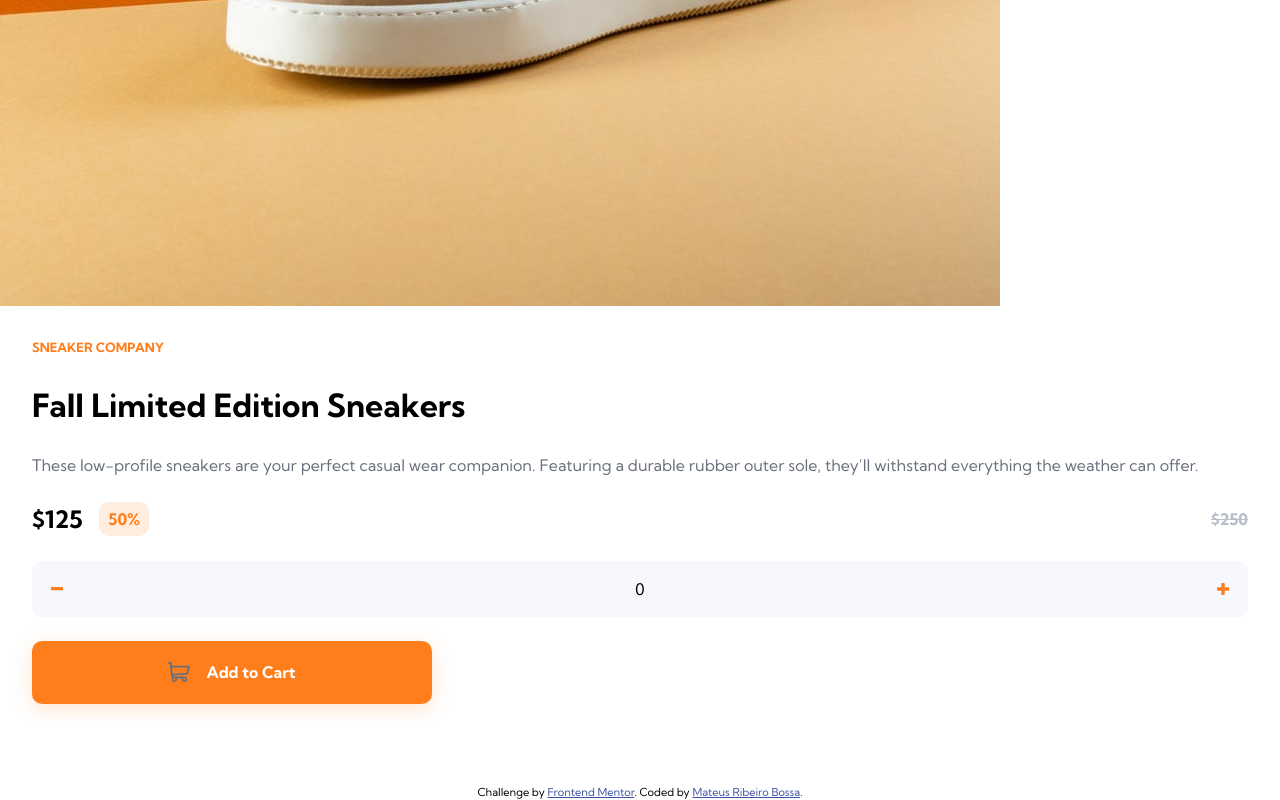
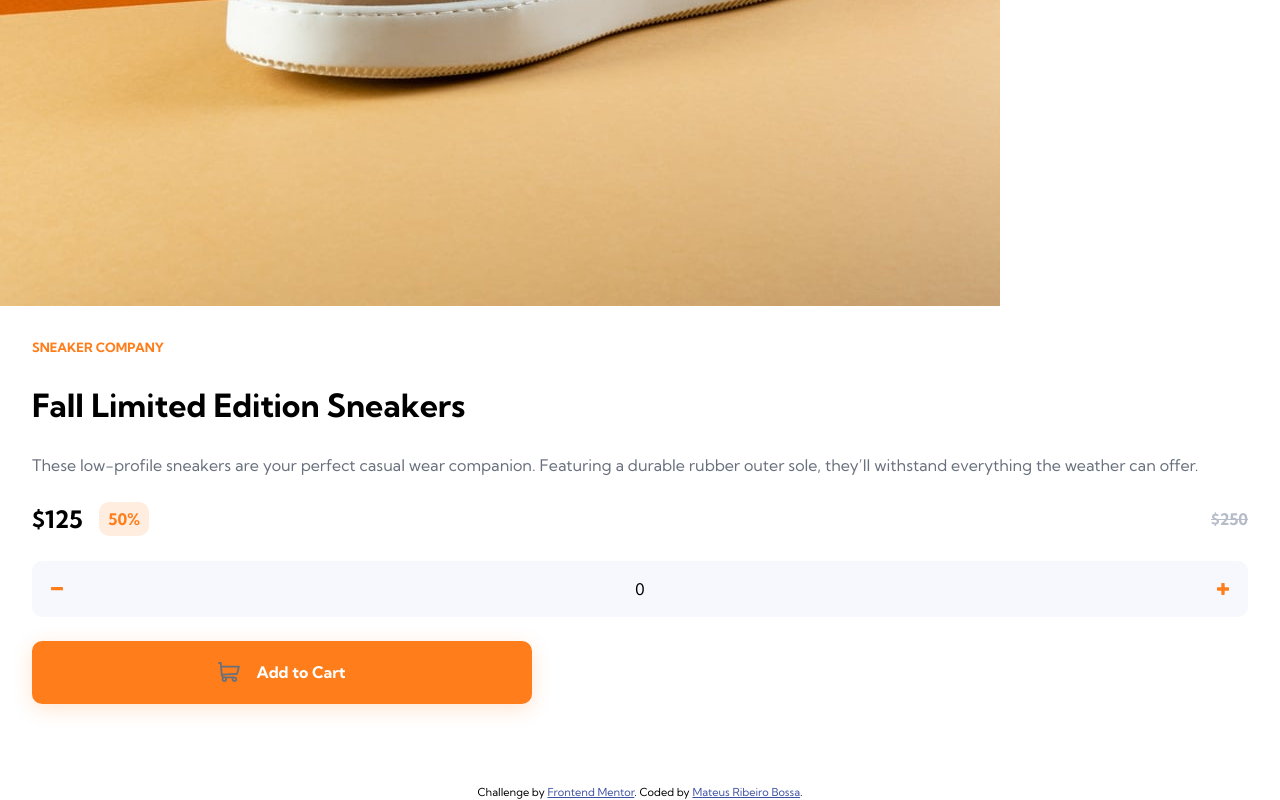
Before and after one commit to mtbossa/frontend-mentor-ecommerce-page, a Vue app: page / in a window 1280 px wide. Shown: the part 694-1494 px from the top of the page. Built offline with nearby package versions, Linux system fonts and the light colour scheme.

Commit message:
Change button max-width to 500px.

```diff
--- a/src/components/AppButton.vue
+++ b/src/components/AppButton.vue
@@ -41,7 +41,7 @@ export default {
   flex-direction: row;
   justify-content: center;
   gap: 1rem;
-  max-width: 400px;
+  max-width: 500px;
   width: 100%;
   border: none;
   cursor: pointer;
```
